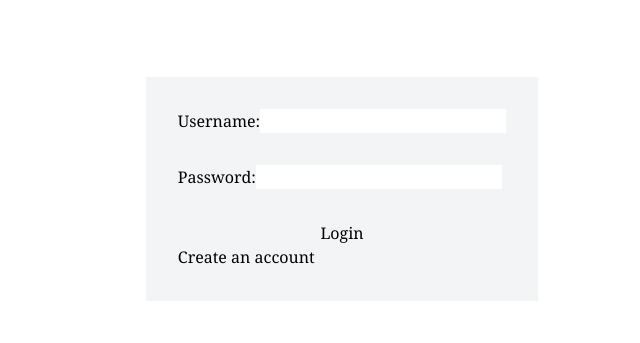
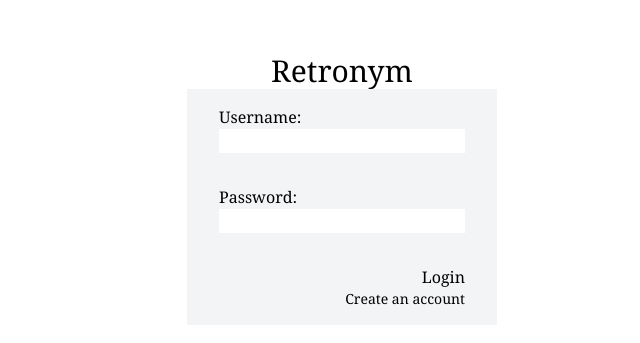
Before and after one commit to julian-george/retronym, a React (Create React App) app: page / in a window 1280 px wide. Shown: the part 211-554 px from the top of the page, without its empty margins (298-938 px from the left). Built offline with nearby package versions, Linux system fonts and the light colour scheme.

Commit message:
tailwind finetuning auth

```diff
--- a/src/components/PageWrapper.tsx
+++ b/src/components/PageWrapper.tsx
@@ -2,7 +2,7 @@ import React, { ReactNode } from "react";
 
 const PageWrapper: React.FC<{ children: ReactNode }> = ({ children }) => {
   return (
-    <div className="flex justify-center items-center w-full h-full">
+    <div className="flex flex-col justify-center items-center w-full h-full">
       {children}
     </div>
   );
--- a/src/pages/AuthPage.tsx
+++ b/src/pages/AuthPage.tsx
@@ -24,8 +24,8 @@ const LoginForm: React.FC = () => {
   };
 
   return (
-    <form onSubmit={handleSubmit} className="flex flex-col gap-8">
-      <div>
+    <form onSubmit={handleSubmit} className="flex flex-col gap-8 ">
+      <div className="flex flex-col">
         <label htmlFor="username">Username:</label>
         <input
           id="username"
@@ -34,7 +34,7 @@ const LoginForm: React.FC = () => {
           required
         />
       </div>
-      <div>
+      <div className="flex flex-col">
         <label htmlFor="password">Password:</label>
         <input
           type="password"
@@ -44,7 +44,7 @@ const LoginForm: React.FC = () => {
           required
         />
       </div>
-      <button type="submit" disabled={isLoading}>
+      <button className="text-right" type="submit" disabled={isLoading}>
         {isLoading ? "Logging in..." : "Login"}
       </button>
     </form>
@@ -81,7 +81,8 @@ const SignupForm: React.FC = () => {
   };
 
   return (
-    <form onSubmit={handleSubmit} className="flex-col">
+    <form onSubmit={handleSubmit} className="flex flex-col gap-8 ">
+      <div className="flex flex-col">
         <label htmlFor="username">Username</label>
         <input
           id="username"
@@ -89,6 +90,8 @@ const SignupForm: React.FC = () => {
           onChange={handleUsernameChange}
           required
         />
+      </div>
+      <div className="flex flex-col">
         <label htmlFor="password">Password:</label>
         <input
           type="password"
@@ -97,6 +100,8 @@ const SignupForm: React.FC = () => {
           onChange={handlePasswordChange}
           required
         />
+      </div>
+      <div className="flex flex-col">
         <label htmlFor="confirmPassword">Confirm Password:</label>
         <input
           type="password"
@@ -105,7 +110,9 @@ const SignupForm: React.FC = () => {
           onChange={handleConfirmPasswordChange}
           required
         />
+      </div>
       <button
+        className="text-right"
         type="submit"
         disabled={isLoading || confirmPassword !== password}
       >
@@ -129,10 +136,13 @@ function AuthPage() {
   }, [setAuthState]);
   return (
     <PageWrapper>
-      <div className="bg-gray-100 font-serif p-8">
+      <h1 className="font-serif text-3xl">Retronym</h1>
+      <div className="bg-gray-100 font-serif px-8 py-4 flex flex-col">
         {authState == AuthState.LoggingIn ? <LoginForm /> : <SignupForm />}
-        <div onClick={toggleAuthState}>
+        <div className="text-sm text-right">
+          <button onClick={toggleAuthState}>
             {authState == AuthState.LoggingIn ? "Create an account" : "Log in"}
+          </button>
         </div>
       </div>
     </PageWrapper>
```
Lines whose indentation alone changed are shown as unchanged.
